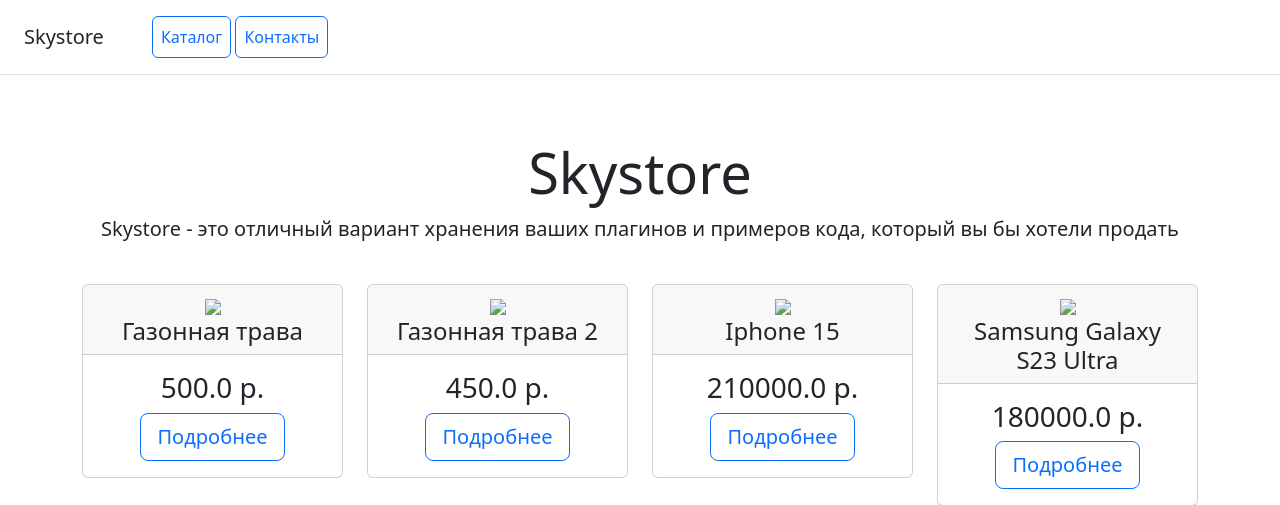
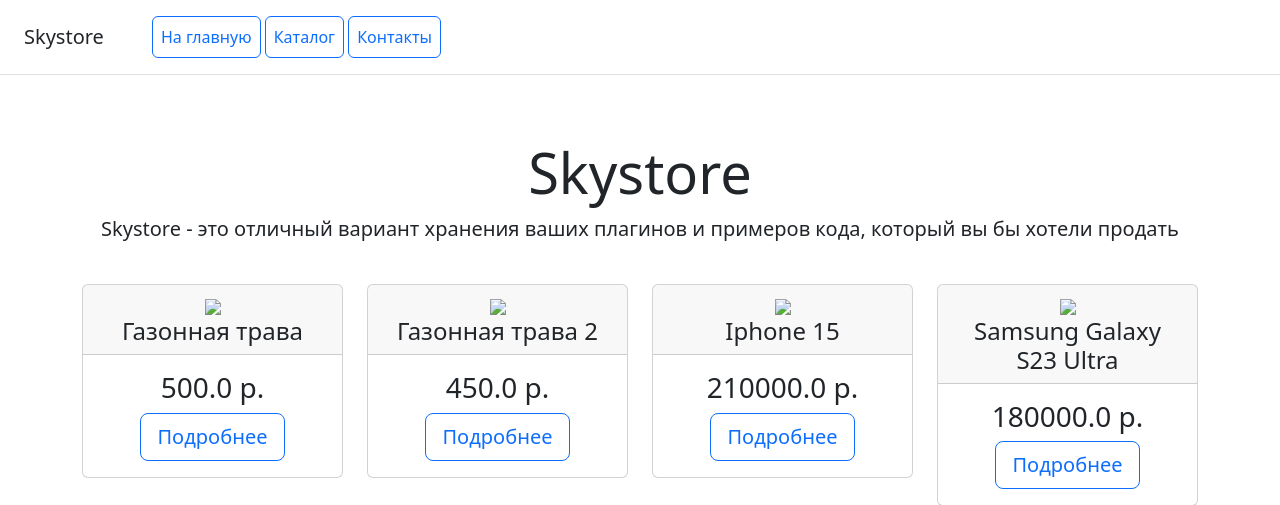
Before and after one commit to alexeyvedenkin/homework_22, a Django app: template catalog/templates/catalog/home.html in a window 1280 px wide. Shown: the top 505 px of the page. Run offline with Django 5.2, Linux system fonts and the light colour scheme; the template is opened without the code that fills it: values that come from a table or form of the project are taken from there, others are empty; data comes from the database, SQL or seed files in the repository; parts of the project's set-up code (start-up, migrations or seed data) failed here and were passed over; some libraries are stand-ins or nearby versions.

Commit message:
fixed inc_menu.html

```diff
--- a/catalog/templates/includes/inc_menu.html
+++ b/catalog/templates/includes/inc_menu.html
@@ -1,7 +1,8 @@
 <div class="d-flex flex-column flex-md-row align-items-center p-3 px-md-4 mb-3 bg-white border-bottom box-shadow">
     <h5 class="my-0 mr-md-auto font-weight-normal">Skystore</h5>
     <nav class="ms-5">
-        <a class="p-2 btn btn-outline-primary" href="/">Каталог</a>
+        <a class="p-2 btn btn-outline-primary" href="http://127.0.0.1:8000/">На главную</a>
+        <a class="p-2 btn btn-outline-primary" href="#">Каталог</a>
         <a class="p-2 btn btn-outline-primary" href="/contacts/">Контакты</a>
     </nav>
 </div>
```
